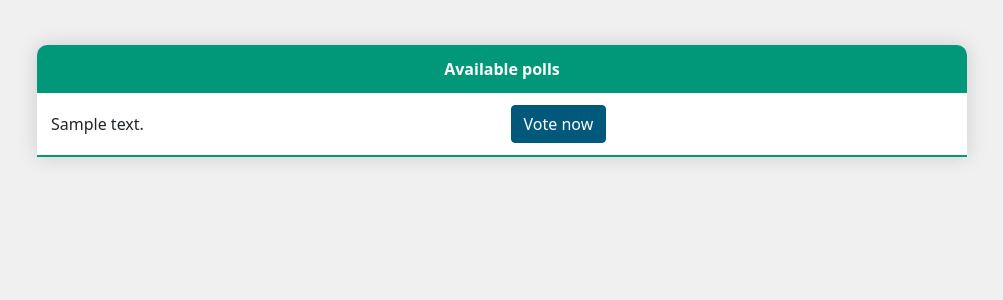
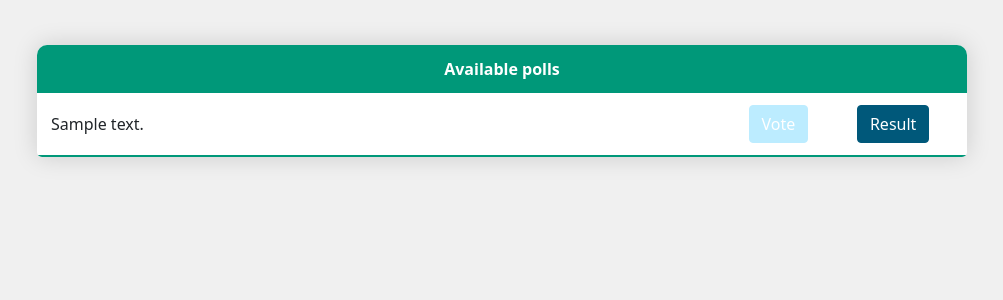
Before and after one commit to tboonma/ku-polls, a Django app: page / in a window 1280 px wide. Shown: the top 300 px of the page, without its empty margins (138-1141 px from the left). Run offline with Django 3.2, Linux system fonts and the light colour scheme; tables that the repository leaves empty hold one stand-in row (values such as "Sample post"); some libraries are stand-ins or nearby versions.

Commit message:
Improve UI

```diff
--- a/polls/static/polls/css/main.css
+++ b/polls/static/polls/css/main.css
@@ -6,9 +6,9 @@ body {
     border-collapse: collapse;
     margin: 25px 0;
     min-width: 400px;
-    border-radius: 10px 10px 0 0;
+    border-radius: 10px 10px 5px 5px;
     overflow: hidden;
-    box-shadow: 0 0 20px rgba(0, 0, 0, .15);
+    box-shadow: 0 0 25px rgba(0, 0, 0, .15);
 }
 
 .content-table thead tr {
@@ -35,6 +35,14 @@ body {
     border-bottom:2px solid #009879;
 }
 
+.submit-table tbody td:hover {
+    background-color: #CAE0A4;
+}
+
+.submit-table tfoot tr {
+    background-color: #009879;
+}
+
 .vote-btn {
     background-color: #00587A;
     border: 1px solid #00587A;
@@ -44,3 +52,8 @@ body {
     background-color: white;
     color: #00587A;
 }
+
+.disabled-vote-btn {
+    background-color: #99E2FF !important;
+    border: 1px solid #99E2FF !important;
+}
--- a/polls/templates/polls/base.html
+++ b/polls/templates/polls/base.html
@@ -5,6 +5,8 @@
     <meta charset="UTF-8">
     <meta name="viewport" content="width=device-width, initial-scale=1, shrink-to-fit=no">
     <link href="https://cdn.jsdelivr.net/npm/bootstrap@5.1.1/dist/css/bootstrap.min.css" rel="stylesheet" integrity="sha384-F3w7mX95PdgyTmZZMECAngseQB83DfGTowi0iMjiWaeVhAn4FJkqJByhZMI3AhiU" crossorigin="anonymous">
+    <link href="https://fonts.googleapis.com/icon?family=Material+Icons" rel="stylesheet">
+    <link rel="stylesheet" href="{% static 'polls/css/main.css' %}">
     {% block header %}
     {% endblock %}
 </head>
--- a/polls/templates/polls/index.html
+++ b/polls/templates/polls/index.html
@@ -3,7 +3,6 @@
 
 {% block header %}
     <title>KU Polls</title>
-    <link rel="stylesheet" href="{% static 'polls/css/main.css' %}">
 {% endblock %}
 
 {% block main_content %}
@@ -12,20 +11,25 @@
         <table class="content-table w-75" style="background-color: white;">
             <thead>
                 <tr>
-                    <th class="col-6 text-center" colspan="2">Available polls</th>
+                    <th class="text-center" colspan="3">Available polls</th>
                 </tr>
             </thead>
             <tbody>
                 {% for question in latest_question %}
                 <tr>
-                    <td>{{ question.question_text }}</td>
-                    <td><a href="{% url "polls:detail" question.id %}" class="vote-btn btn btn-primary">Vote now</a></td>
+                    <td class="col-9">{{ question.question_text }}</td>
+                    {% if question.can_vote %}
+                        <td><a href="{% url "polls:detail" question.id %}" class="vote-btn btn btn-primary">Vote</a></td>
+                    {% else %}
+                        <td><a href="{% url "polls:detail" question.id %}" class="disabled-vote-btn btn btn-primary disabled">Vote</a></td>
+                    {% endif %}
+                    <td><a href="{% url "polls:results" question.id %}" class="vote-btn btn btn-primary">Result</a></td>
                 </tr>
             {% endfor %}
             </tbody>
         </table>
     </div>
     {% else %}
-        <p> You don't have any question. Please create one.</p>
+        <p>No polls are available. Please create one.</p>
     {% endif %}
 {% endblock %}
```
